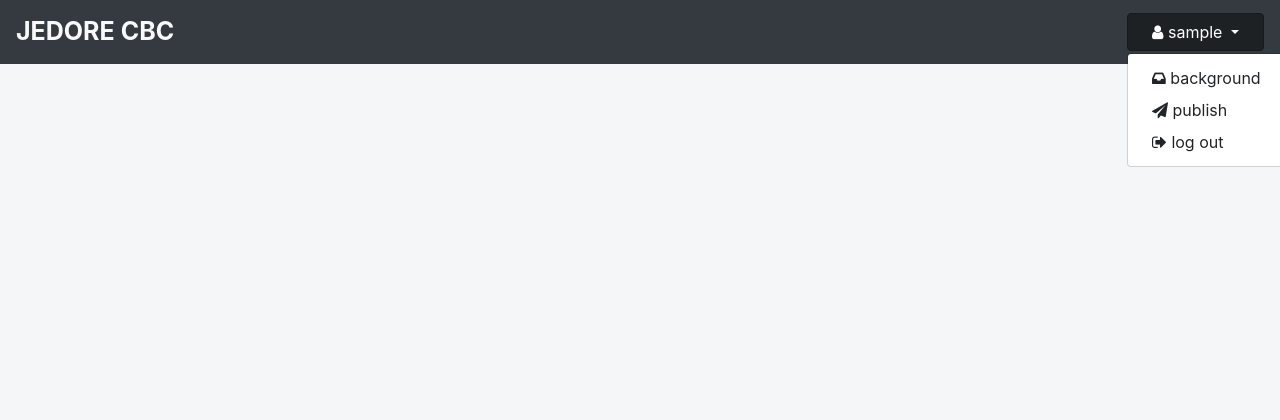
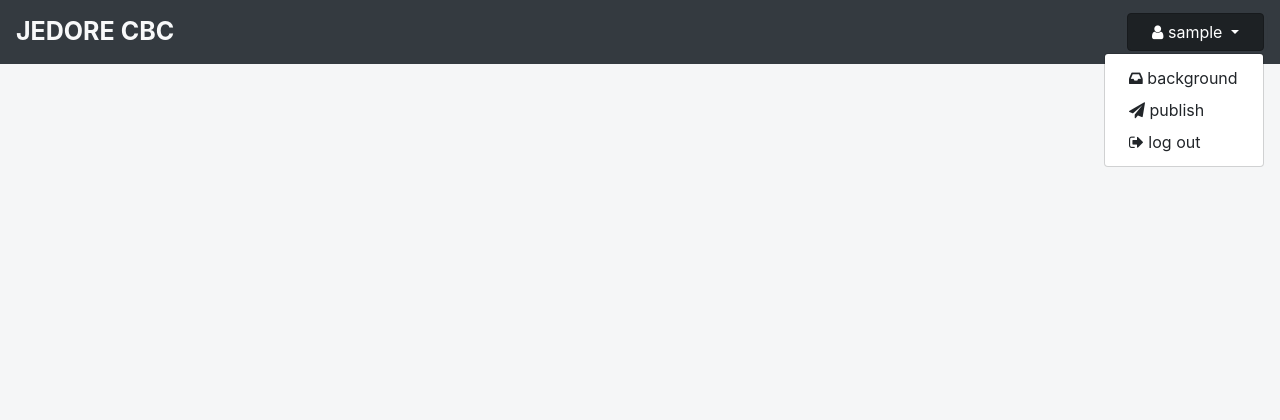
Before and after one commit to Jedore/binary_life, a Django app: page / in a window 1280 px wide, after a click on "sample". Shown: the top 420 px of the page. Run offline with Django 3.2, Linux system fonts and the light colour scheme; the visitor is signed in with stand-in values (Sample User, id 1); data that the repository does not hold is empty; some libraries are stand-ins or nearby versions.

Commit message:
modify dropdown-menu

```diff
--- a/static/css/foreground.css
+++ b/static/css/foreground.css
@@ -13,3 +13,8 @@ body, nav, #content {
 #article-list .article:hover {
   background: #d6d7d8;
 }
+
+.navbar .dropdown-menu {
+  left: auto;
+  right: 0;
+}
```
